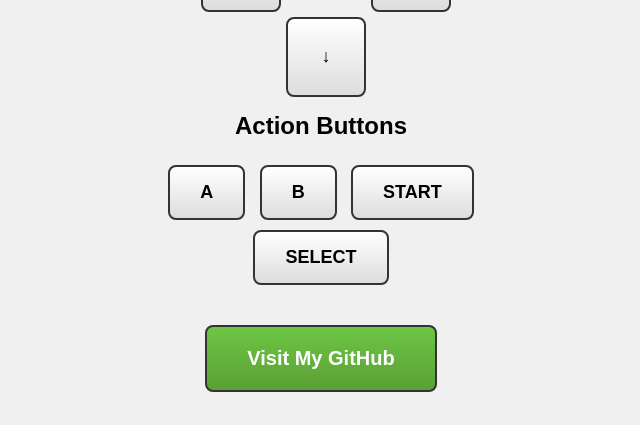
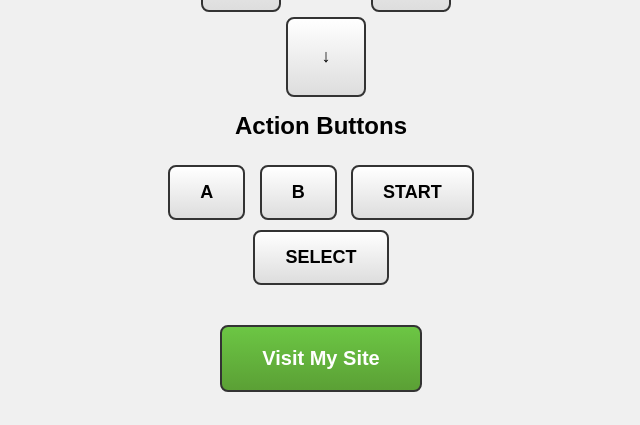
Before and after one commit to iSpyPuck/iSpyPuck, a Flask app: page / in a window 1280 px wide. Shown: the part 401-826 px from the top of the page, without its empty margins (319-959 px from the left). Run offline with Flask 3, Linux system fonts and the light colour scheme.

Commit message:
README edited to update GitHub link to personal site

```diff
--- a/templates/index.html
+++ b/templates/index.html
@@ -98,8 +98,8 @@
     </div>
 
     <div class="github-link">
-        <button class="github-btn" onclick="window.location.href='https://github.com/iSpyPuck'">
-            Visit My GitHub
+        <button class="github-btn" onclick="window.location.href='http://ispypuck.github.io/iSpyPuck/'">
+            Visit My Site
         </button>
     </div>
 
```
Also changed, not shown: README.md.
